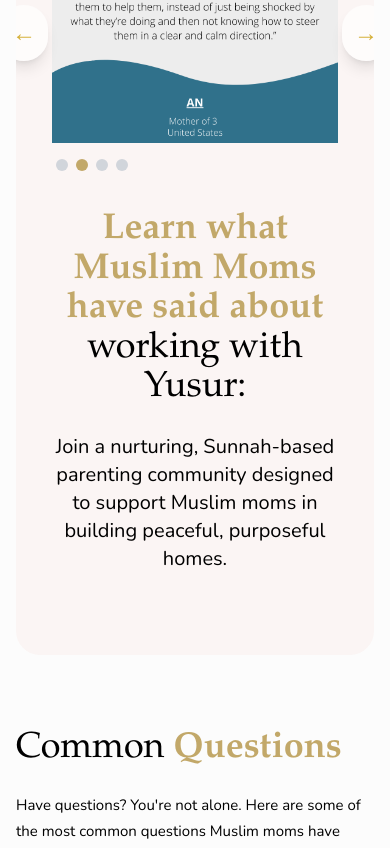
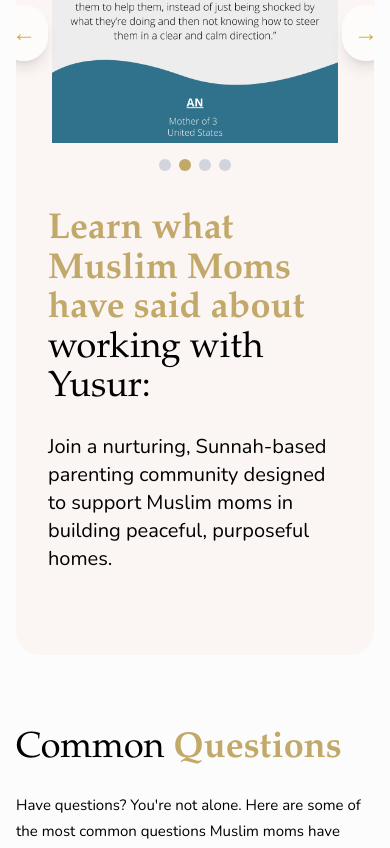
Before and after one commit to rahmamahdi02/amana-parenting, a React (Vite) app: page /membership in a window 390 px wide. Shown: the part 6407-7255 px from the top of the page. Built offline with nearby package versions, Linux system fonts and the light colour scheme.

Commit message:
testimonials

```diff
--- a/src/components/Testimonials.jsx
+++ b/src/components/Testimonials.jsx
@@ -27,7 +27,8 @@ export default function Testimonials() {
   return (
     <section>
       <div className="wrapper">
-        <div className="bg-primaryColor-light flex flex-col md:flex-row rounded-[24px] lg:rounded-[40px] overflow-hidden p-8 lg:p-14 gap-10 items-center md:items-stretch">
+      <div className="bg-primaryColor-light flex flex-col md:flex-row rounded-[24px] lg:rounded-[40px] overflow-hidden p-8 lg:p-14 gap-10">
+
 
           {/* Carousel on the left */}
           <div className="md:w-1/2 w-full flex flex-col items-start justify-center">
@@ -61,7 +62,7 @@ export default function Testimonials() {
             </div>
 
             {/* Dots aligned left under the carousel */}
-            <div className="flex justify-start gap-2 mt-4 pl-2 w-full">
+            <div className="flex justify-center gap-2 mt-4 w-full">
               {images.map((_, index) => (
                 <button
                   key={index}
@@ -76,7 +77,7 @@ export default function Testimonials() {
           </div>
 
           {/* Text on the right */}
-          <div className="md:w-1/2 flex flex-col justify-center text-center md:text-left items-center md:items-start">
+          <div className="md:w-1/2 flex flex-col justify-center text-left">
             <SectionTitle>
               <h2>
                 <span className="text-primaryColor font-bold">Learn what Muslim Moms have said about </span>
```
